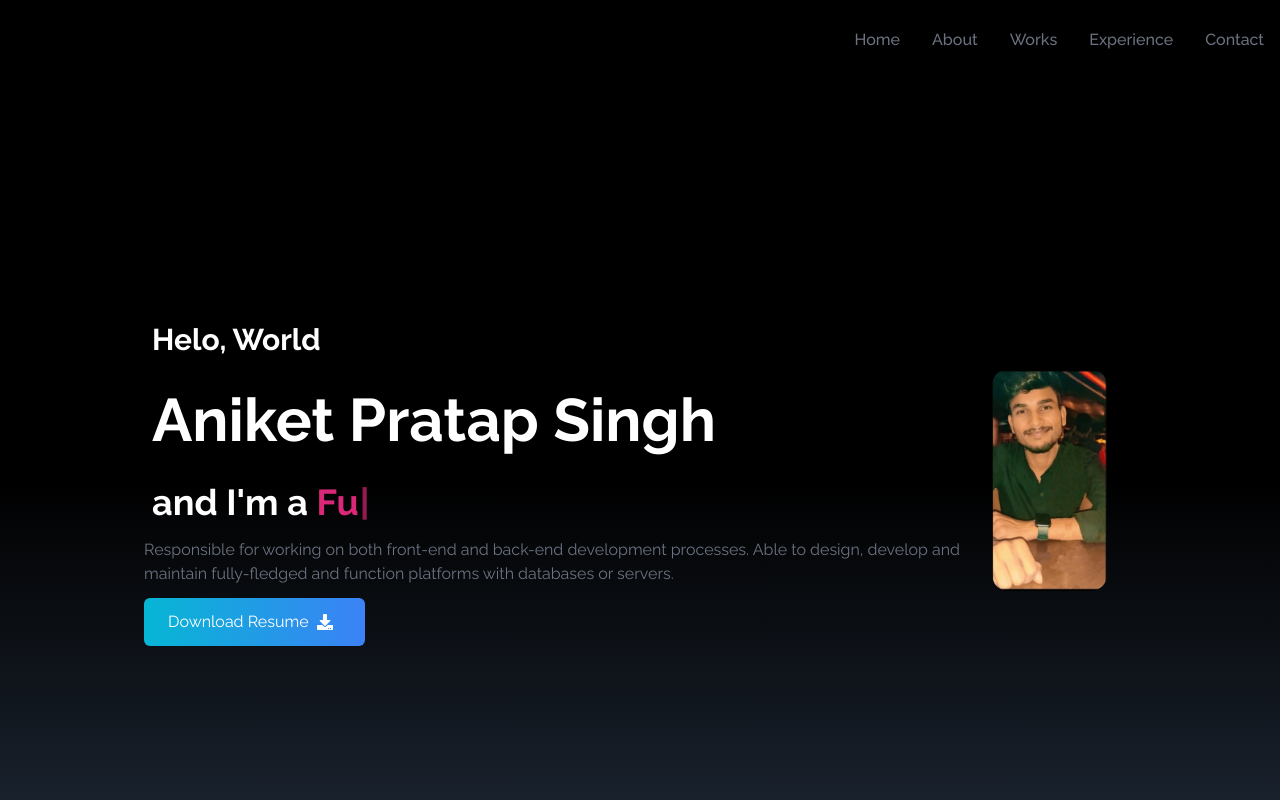
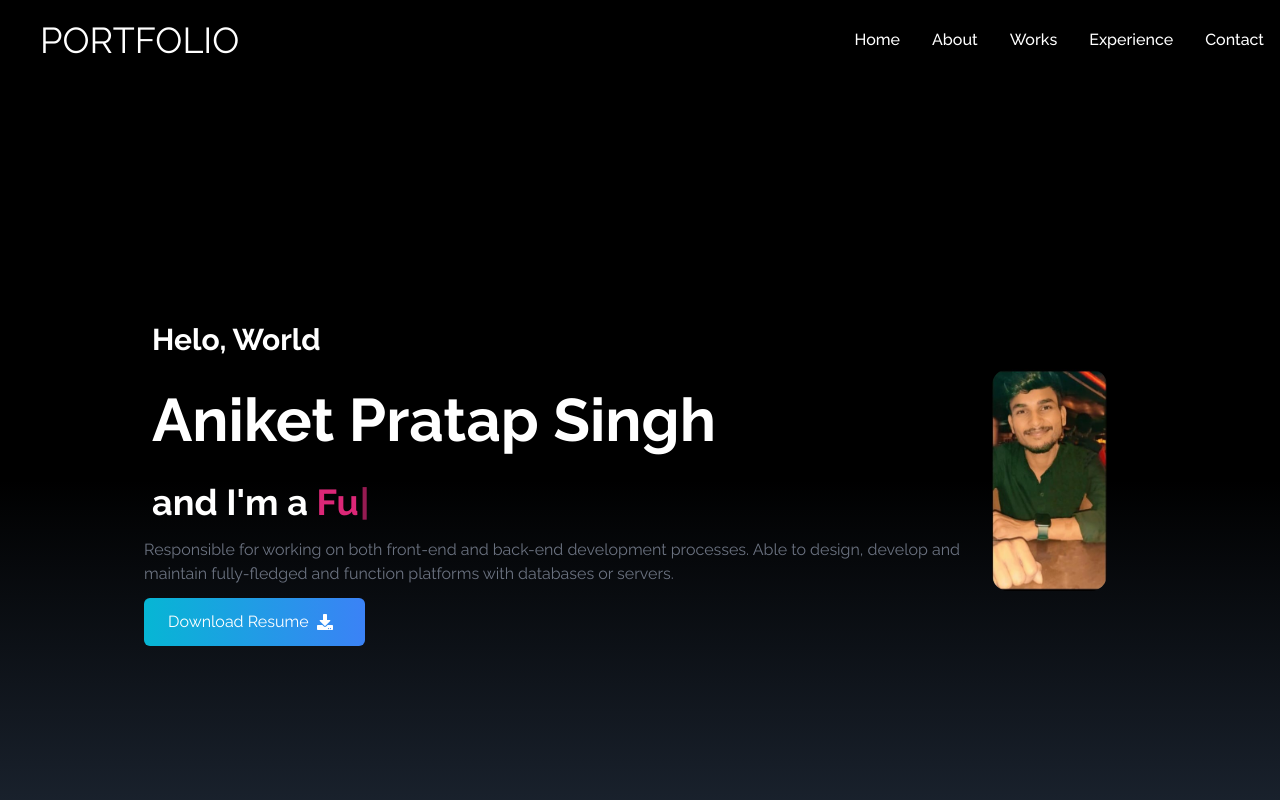
Before and after one commit to createaniket/Portfolio, a React (Create React App) app: page / in a window 1280 px wide. Shown: the top 800 px of the page. Built offline with nearby package versions, Linux system fonts and the light colour scheme; a web font is replaced by a local one.

Commit message:
logo setup

```diff
--- a/public/index.html
+++ b/public/index.html
@@ -10,34 +10,14 @@
       content="Web site created using create-react-app"
     />
     <link rel="apple-touch-icon" href="%PUBLIC_URL%/logo192.png" />
-    <!--
-      manifest.json provides metadata used when your web app is installed on a
-      user's mobile device or desktop. See https://developers.google.com/web/fundamentals/web-app-manifest/
-    -->
+
     <link rel="manifest" href="%PUBLIC_URL%/manifest.json" />
-    <!--
-      Notice the use of %PUBLIC_URL% in the tags above.
-      It will be replaced with the URL of the `public` folder during the build.
-      Only files inside the `public` folder can be referenced from the HTML.
 
-      Unlike "/favicon.ico" or "favicon.ico", "%PUBLIC_URL%/favicon.ico" will
-      work correctly both with client-side routing and a non-root public URL.
-      Learn how to configure a non-root public URL by running `npm run build`.
-    -->
-    <title>React App</title>
+    <title>Aniket Portfolio</title>
   </head>
   <body>
     <noscript>You need to enable JavaScript to run this app.</noscript>
     <div id="root"></div>
-    <!--
-      This HTML file is a template.
-      If you open it directly in the browser, you will see an empty page.
 
-      You can add webfonts, meta tags, or analytics to this file.
-      The build step will place the bundled scripts into the <body> tag.
-
-      To begin the development, run `npm start` or `yarn start`.
-      To create a production bundle, use `npm run build` or `yarn build`.
-    -->
   </body>
 </html>
--- a/src/Components/Navbar.js
+++ b/src/Components/Navbar.js
@@ -62,14 +62,14 @@ const Navbar = () => {
     <>
 
     <div className={`flex justify-between items-center w-full h-20 text-white ${color} sticky top-0`}>
-      <h1 className='text font-signature pl-3'> </h1>
+    <h1 className='text-4xl pl-10'>PORTFOLIO</h1>
 <ul className='hidden md:flex'>
 
 
       {links.map( ({id , link}) => (
 
 
-      <li key={id} className='px-4 cursor-pointer capitalize text-gray-500 font-medium hover:scale-105'>
+      <li key={id} className='px-4 cursor-pointer capitalize text-white font-medium hover:scale-105'>
         <Link to={link} smooth duration={500}>{link}</Link>
         </li>
 
```
Also changed, not shown: 1 other file (tests, documents, lock files or other folders).
